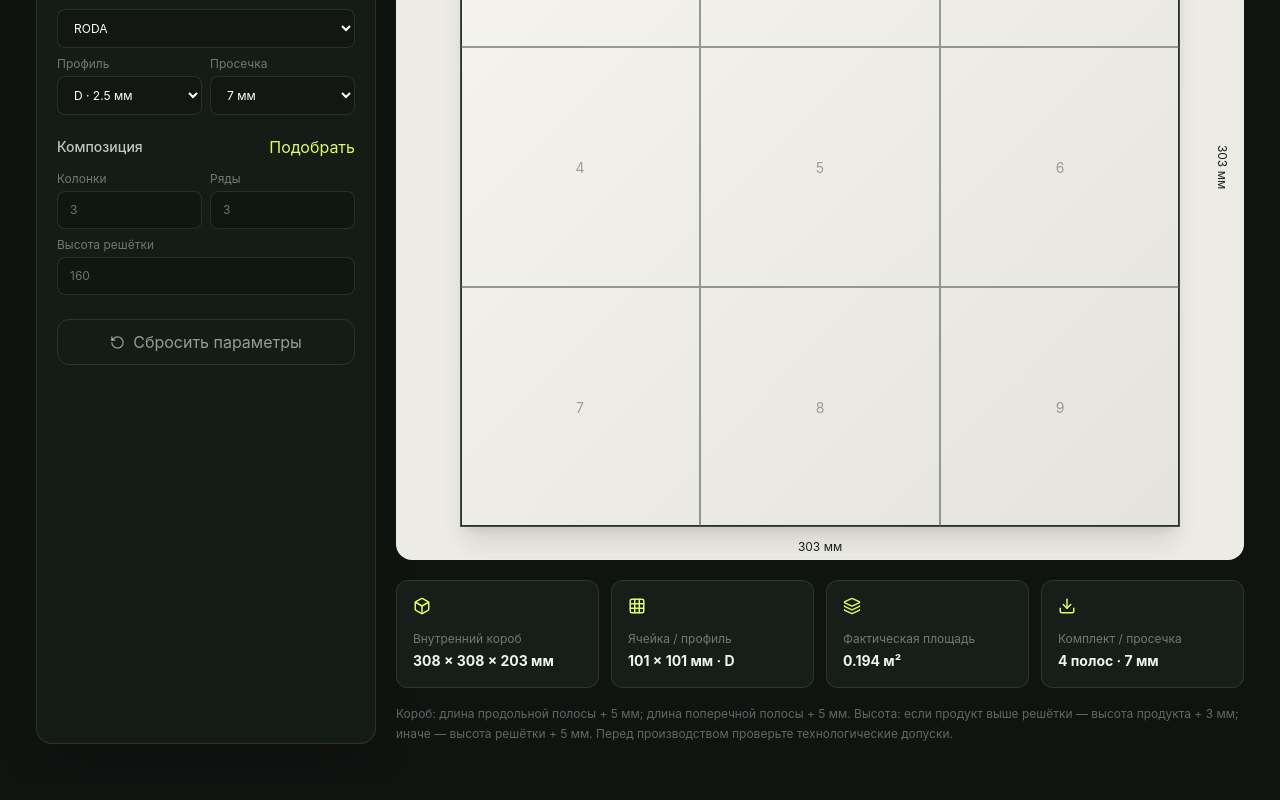
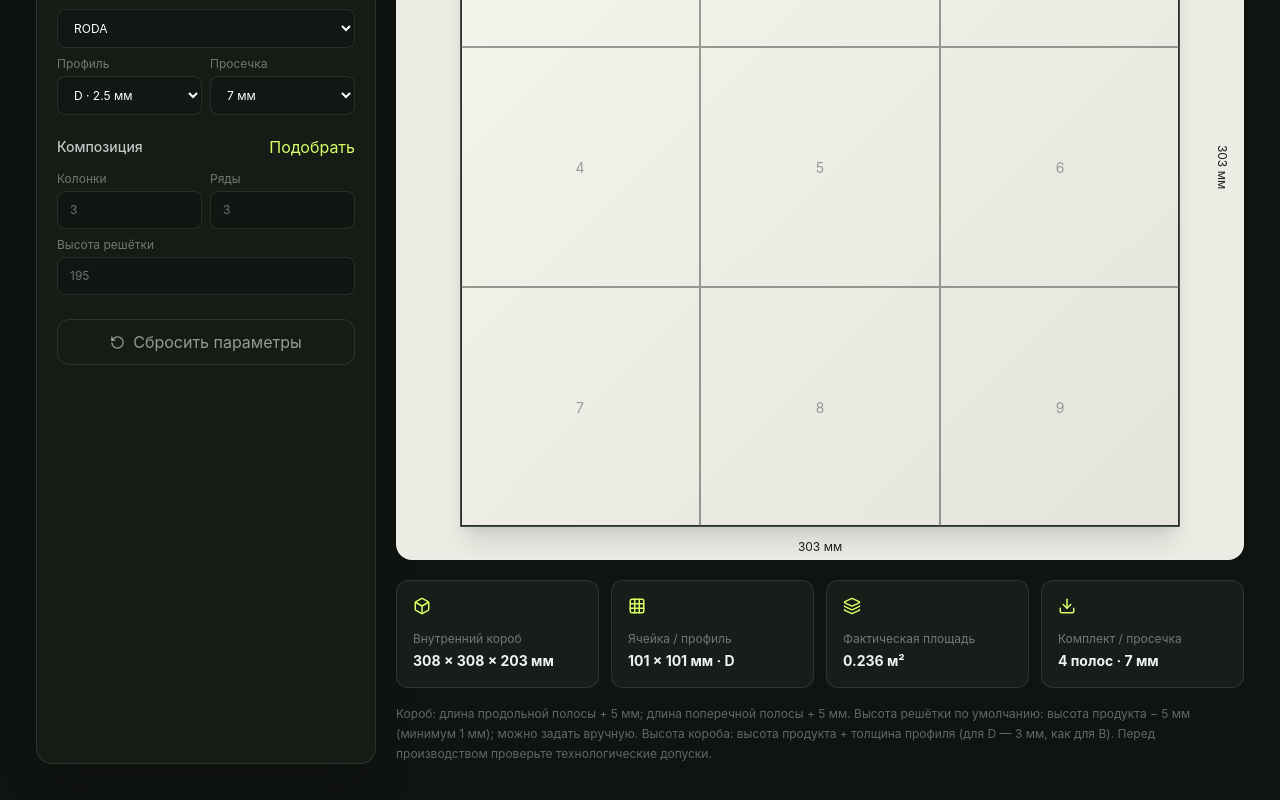
Before and after one commit to DemonicRous/gofrosetka, a Vue app: page / in a window 1280 px wide. Shown: the part 510-1310 px from the top of the page. Built offline with nearby package versions, Linux system fonts and the light colour scheme.

Commit message:
fix: derive grid height from product and use profile clearance for box height

```diff
--- a/scripts/pdf-render-test.html
+++ b/scripts/pdf-render-test.html
@@ -4,6 +4,6 @@ import {createApp,h,ref,nextTick} from '/node_modules/.vite/deps/vue.js'
 import GridScene from '/src/components/GridScene.vue'
 import {buildPdf} from '/src/lib/pdfExport.js'
 window.renderResult={status:'loading'}
-const model={length:100,width:100,height:200,gridHeight:160,rows:3,cols:3,profile:'D',board:2.5,slot:7,slotDepth:85,cellL:101,cellW:101,stripL:303,stripW:303,boxL:308,boxW:308,boxH:205,longSlots:[99.75,203.25],crossSlots:[99.75,203.25],methodLabel:'RODA',layout:null}
+const model={length:100,width:100,height:200,gridHeight:195,rows:3,cols:3,profile:'D',board:2.5,slot:7,slotDepth:102.5,cellL:101,cellW:101,stripL:303,stripW:303,boxL:308,boxW:308,boxH:203,longSlots:[99.75,203.25],crossSlots:[99.75,203.25],methodLabel:'RODA',layout:null}
 createApp({setup(){const scene=ref();return()=>h(GridScene,{ref:scene,...model,initialCells:['0:0','1:1'],onReady:async()=>{try{await nextTick();const image=scene.value.captureForPdf();const pdf=await buildPdf(model,['plan','scene','strips'],image);window.renderResult={status:'ready',pdf:pdf.output('datauristring').split(',')[1],image:image.split(',')[1],pages:pdf.getNumberOfPages()}}catch(e){window.renderResult={status:'error',message:e.message}}}})}}).mount('#scene')
 </script></body></html>
--- a/scripts/test-pdf.mjs
+++ b/scripts/test-pdf.mjs
@@ -7,9 +7,9 @@ const {createCanvas,Image}=require(process.env.CANVAS_MODULE||'canvas')
 globalThis.document={createElement:()=>createCanvas(1,1)}
 globalThis.Image=class extends Image {async decode(){}}
 const {buildPdf}=await import('../src/lib/pdfExport.js')
-const model={length:100,width:100,height:200,gridHeight:160,rows:3,cols:3,profile:'D',board:2.5,slot:6,slotDepth:85,
-  cellL:101,cellW:101,stripL:303,stripW:303,boxL:308,boxW:308,boxH:205,longSlots:[99.75,203.25],crossSlots:[99.75,203.25],methodLabel:'Плоттер',
-  layout:{title:'Плоттер',sheetW:2500,sheetH:1600,kits:18,perKit:4/18,offsetX:20,offsetY:20,marginText:'20 мм с каждой стороны',items:Array.from({length:72},(_,i)=>({x:i%8*303,y:Math.floor(i/8)*160,w:303,h:160,type:i%4<2?'L':'P',kit:Math.floor(i/4)+1}))}}
+const model={length:100,width:100,height:200,gridHeight:195,rows:3,cols:3,profile:'D',board:2.5,slot:6,slotDepth:102.5,
+  cellL:101,cellW:101,stripL:303,stripW:303,boxL:308,boxW:308,boxH:203,longSlots:[99.75,203.25],crossSlots:[99.75,203.25],methodLabel:'Плоттер',
+  layout:{title:'Плоттер',sheetW:2500,sheetH:1600,kits:14,perKit:4/14,offsetX:20,offsetY:20,marginText:'20 мм с каждой стороны',items:Array.from({length:56},(_,i)=>({x:i%8*303,y:Math.floor(i/8)*195,w:303,h:195,type:i%4<2?'L':'P',kit:Math.floor(i/4)+1}))}}
 await mkdir('tmp/pdfs',{recursive:true})
 // Scene image is a fixture here; WebGL capture is handled by GridScene in the app.
 const fixture=createCanvas(1600,1000);const ctx=fixture.getContext('2d');ctx.fillStyle='#fff';ctx.fillRect(0,0,1600,1000);ctx.fillStyle='#bda06d';ctx.fillRect(400,300,800,400)
--- a/src/App.vue
+++ b/src/App.vue
@@ -11,7 +11,7 @@ const liveScene = ref(null)
 
 const profiles = { F: 1, E: 2, D: 2.5, B: 3, C: 4, BE: 5, BD: 5, BC: 7 }
 const edgeTrim = 2.5
-const p = ref({ length: 100, width: 100, height: 200, gridHeight: 160, gap: 1, rows: 3, cols: 3, profile: 'D', slot: 7, method: 'RODA' })
+const p = ref({ length: 100, width: 100, height: 200, gridHeight: null, gap: 1, rows: 3, cols: 3, profile: 'D', slot: 7, method: 'RODA' })
 const active = ref('Чертёж')
 const tabs = ['Чертёж', '3D-модель', 'Развёртка']
 const page = ref(location.hash === '#/picker' ? 'picker' : 'designer')
@@ -35,12 +35,10 @@ const cellW = computed(() => p.value.width + p.value.gap)
 const board = computed(() => profiles[p.value.profile])
 const innerL = computed(() => Math.max(0, cellL.value * p.value.cols + board.value * (p.value.cols - 1) - edgeTrim * 2))
 const innerW = computed(() => Math.max(0, cellW.value * p.value.rows + board.value * (p.value.rows - 1) - edgeTrim * 2))
-const stripHeight = computed(() => Math.max(20, p.value.gridHeight))
+const stripHeight = computed(() => Math.max(1, p.value.gridHeight ?? (Number(p.value.height) - 5)))
 const boxLength = computed(() => innerL.value + 5)
 const boxWidth = computed(() => innerW.value + 5)
-const boxHeight = computed(() => p.value.height > stripHeight.value
-  ? p.value.height + 3
-  : stripHeight.value + 5)
+const boxHeight = computed(() => Number(p.value.height) + (p.value.profile === 'D' ? profiles.B : board.value))
 const longStrips = computed(() => Math.max(0, p.value.rows - 1))
 const crossStrips = computed(() => Math.max(0, p.value.cols - 1))
 const slotDepth = computed(() => stripHeight.value / 2 + 5)
@@ -101,7 +99,7 @@ const plotterLayout = computed(() => {
 const activeLayout = computed(() => p.value.method === 'DIE' ? dieLayout.value : p.value.method === 'PLOTTER' ? plotterLayout.value : null)
 const area = computed(() => (p.value.method === 'RODA' ? pieceArea.value : activeLayout.value?.perKit || 0).toFixed(3))
 const cells = computed(() => p.value.rows * p.value.cols)
-const reset = () => p.value = { length: 100, width: 100, height: 200, gridHeight: 160, gap: 1, rows: 3, cols: 3, profile: 'D', slot: 7, method: 'RODA' }
+const reset = () => p.value = { length: 100, width: 100, height: 200, gridHeight: null, gap: 1, rows: 3, cols: 3, profile: 'D', slot: 7, method: 'RODA' }
 const methodChanged = () => { p.value.slot = p.value.method === 'RODA' ? 7 : 6 }
 const openPdf = () => {
   pdfProject.value = JSON.parse(JSON.stringify({
@@ -143,7 +141,7 @@ const downloadDrawing = () => {
           <section><h2 class="mb-3 text-sm font-medium text-white/75">Габариты продукции</h2><div class="grid grid-cols-3 gap-2"><label v-for="[key,label] in [['length','Длина'],['width','Ширина'],['height','Высота']]" :key="key" class="text-xs text-white/40">{{label}}<input v-model.number="p[key]" type="number" min="1" class="mt-1 w-full rounded-lg border border-white/10 bg-black/20 px-3 py-2.5 text-sm text-white outline-none focus:border-[#d9ff64]/60"></label></div></section>
           <section><label class="text-xs text-white/40">Допуск ячейки, всего<input v-model.number="p.gap" type="number" min="0" step="0.5" class="mt-1 w-full rounded-lg border border-white/10 bg-black/20 px-3 py-2.5 text-sm"></label><p class="mt-1.5 text-[11px] text-white/30">Например: продукция 100 мм → ячейка 101 мм</p></section>
           <section><h2 class="mb-3 text-sm font-medium text-white/75">Производство</h2><label class="text-xs text-white/40">Способ изготовления<select v-model="p.method" @change="methodChanged" class="mt-1 w-full rounded-lg border border-white/10 bg-[#121713] px-3 py-2.5 text-sm text-white"><option value="RODA">RODA</option><option value="DIE">Плоская высечка</option><option value="PLOTTER">Плоттер</option></select></label><div class="mt-2 grid grid-cols-2 gap-2"><label class="text-xs text-white/40">Профиль<select v-model="p.profile" class="mt-1 w-full rounded-lg border border-white/10 bg-[#121713] px-3 py-2.5 text-sm text-white"><option v-for="(thickness, profile) in profiles" :key="profile" :value="profile">{{ profile }} · {{ thickness }} мм</option></select></label><label class="text-xs text-white/40">Просечка<select v-model.number="p.slot" class="mt-1 w-full rounded-lg border border-white/10 bg-[#121713] px-3 py-2.5 text-sm text-white"><option :value="6">6 мм</option><option :value="7">7 мм</option></select></label></div></section>
-          <section><div class="mb-3 flex items-center justify-between"><h2 class="text-sm font-medium text-white/75">Композиция</h2><button @click="navigate('picker')" class="text-xs text-[#d9ff64] hover:underline">Подобрать</button></div><div class="grid grid-cols-2 gap-2"><label class="text-xs text-white/40">Колонки<input v-model.number="p.cols" type="number" min="1" max="30" class="mt-1 w-full rounded-lg border border-white/10 bg-black/20 px-3 py-2.5 text-sm"></label><label class="text-xs text-white/40">Ряды<input v-model.number="p.rows" type="number" min="1" max="30" class="mt-1 w-full rounded-lg border border-white/10 bg-black/20 px-3 py-2.5 text-sm"></label><label class="col-span-2 text-xs text-white/40">Высота решётки<input v-model.number="p.gridHeight" type="number" min="20" class="mt-1 w-full rounded-lg border border-white/10 bg-black/20 px-3 py-2.5 text-sm"></label></div></section>
+          <section><div class="mb-3 flex items-center justify-between"><h2 class="text-sm font-medium text-white/75">Композиция</h2><button @click="navigate('picker')" class="text-xs text-[#d9ff64] hover:underline">Подобрать</button></div><div class="grid grid-cols-2 gap-2"><label class="text-xs text-white/40">Колонки<input v-model.number="p.cols" type="number" min="1" max="30" class="mt-1 w-full rounded-lg border border-white/10 bg-black/20 px-3 py-2.5 text-sm"></label><label class="text-xs text-white/40">Ряды<input v-model.number="p.rows" type="number" min="1" max="30" class="mt-1 w-full rounded-lg border border-white/10 bg-black/20 px-3 py-2.5 text-sm"></label><label class="col-span-2 text-xs text-white/40">Высота решётки<input :value="stripHeight" @input="p.gridHeight = $event.target.value === '' ? null : Number($event.target.value)" type="number" min="1" class="mt-1 w-full rounded-lg border border-white/10 bg-black/20 px-3 py-2.5 text-sm"></label></div></section>
         </div>
         <button @click="reset" class="mt-6 flex w-full items-center justify-center gap-2 rounded-xl border border-white/10 py-2.5 text-sm text-white/55 hover:bg-white/5"><RotateCcw :size="15"/>Сбросить параметры</button>
       </aside>
@@ -160,7 +158,7 @@ const downloadDrawing = () => {
           </div>
         </div>
         <div class="mt-5 grid gap-3 sm:grid-cols-2 xl:grid-cols-4"><div v-for="item in [[Box,'Внутренний короб',`${boxLength.toFixed(0)} × ${boxWidth.toFixed(0)} × ${boxHeight.toFixed(0)} мм`],[Grid3X3,'Ячейка / профиль',`${cellL} × ${cellW} мм · ${p.profile}`],[Layers3,p.method === 'RODA' ? 'Фактическая площадь' : 'Площадь на комплект',`${area} м²`],[Download,activeLayout ? 'Лист / комплектов' : 'Комплект / просечка',activeLayout ? `${activeLayout.displaySize || `${activeLayout.sheetW}×${activeLayout.sheetH}`} · ${activeLayout.kits} шт.` : `${longStrips + crossStrips} полос · ${p.slot} мм`]]" :key="item[1]" class="rounded-xl border border-white/10 bg-[#171d18] p-4"><component :is="item[0]" :size="18" class="mb-4 text-[#d9ff64]"/><p class="text-xs text-white/40">{{item[1]}}</p><b class="mt-1 block text-sm">{{item[2]}}</b></div></div>
-        <p class="mt-4 text-xs leading-5 text-white/35">Короб: длина продольной полосы + 5 мм; длина поперечной полосы + 5 мм. Высота: если продукт выше решётки — высота продукта + 3 мм; иначе — высота решётки + 5 мм. Перед производством проверьте технологические допуски.</p>
+        <p class="mt-4 text-xs leading-5 text-white/35">Короб: длина продольной полосы + 5 мм; длина поперечной полосы + 5 мм. Высота решётки по умолчанию: высота продукта − 5 мм (минимум 1 мм); можно задать вручную. Высота короба: высота продукта + толщина профиля (для D — 3 мм, как для B). Перед производством проверьте технологические допуски.</p>
       </section>
     </main>
     <PdfExport v-if="pdfProject" :model="pdfProject" @close="pdfProject=null"/>
```
Also changed, not shown: 1 other file (tests, documents, lock files or other folders).
